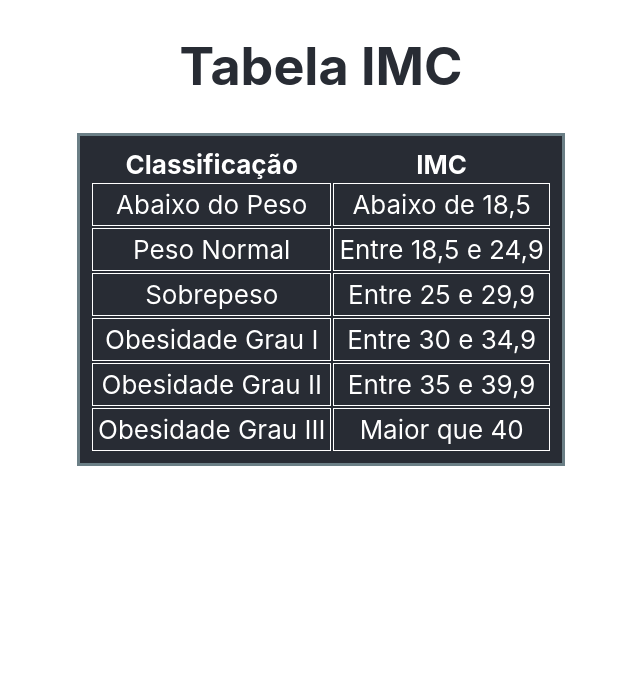
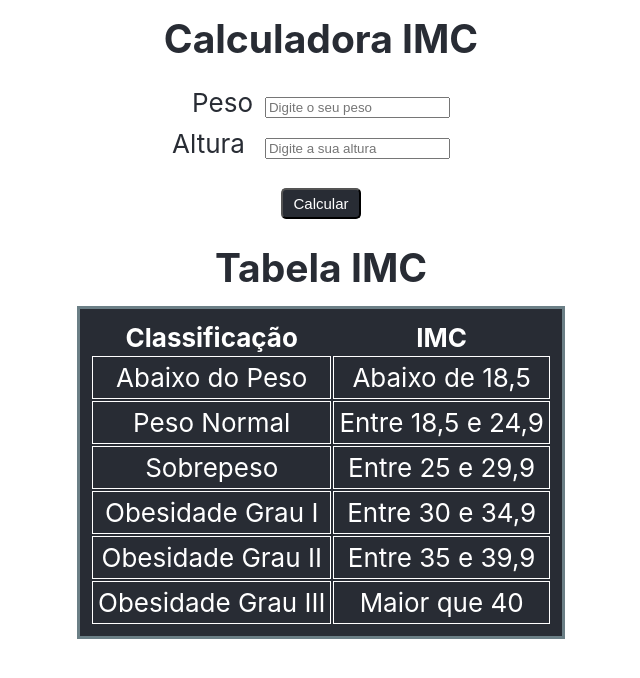
Before and after one commit to wagnermm/IMC, a React (Create React App) app in the folder imc-calculator/: page / in a window 1280 px wide. Shown: the top 678 px of the page, without its empty margins (319-959 px from the left). Built offline with nearby package versions, Linux system fonts and the light colour scheme.

Commit message:
ajustes components

```diff
--- a/imc-calculator/src/App.css
+++ b/imc-calculator/src/App.css
@@ -11,3 +11,7 @@
   font-size: calc(10px + 2vmin);
   color: #282c34;
 }
+
+h2 {
+  margin: 15px;
+}
--- a/imc-calculator/src/App.js
+++ b/imc-calculator/src/App.js
@@ -1,4 +1,7 @@
 import Table from './Components/Table/Table';
+import Weight from './Components/Weight/Weight';
+import Height from './Components/Height/Height';
+import Calc from './Components/Calc/Calc';
 
 import './App.css';
 
@@ -6,7 +9,11 @@ function App() {
   return (
     <div className="App">
       <header className="App-header">
-        <h1>Tabela IMC</h1>
+        <h2>Calculadora IMC</h2>
+        <Weight/>
+        <Height/>
+        <Calc/>
+        <h2>Tabela IMC</h2>
         <Table/>
       </header>
     </div>
--- a/imc-calculator/src/Components/Calc/Calc.css
+++ b/imc-calculator/src/Components/Calc/Calc.css
@@ -0,0 +1,18 @@
+.calcStyle {
+    margin-top: 5px;
+    margin-bottom: 10px;
+}
+
+.calcStyle button {
+    width: 80px;
+    padding: 5px;
+    font-size: 15px;
+    background-color: #282c34;
+    color: #fff;
+    border-radius: 5px;
+    cursor: pointer;
+}
+
+button:hover {
+    background-color: #202327;
+}
--- a/imc-calculator/src/Components/Calc/Calc.jsx
+++ b/imc-calculator/src/Components/Calc/Calc.jsx
@@ -0,0 +1,19 @@
+import React from "react";
+import { useState } from "react";
+
+import './Calc.css'
+
+function Calc() {
+    const [result, setResult] = useState();
+    function resultado(weight,height) {
+        setResult(weight/(height*height))
+    }
+    return(
+        <div className="calcStyle">
+            <button onClick={resultado}>Calcular</button>
+            <div>{result}</div>
+        </div>
+    )
+}
+
+export default Calc
--- a/imc-calculator/src/Components/Height/Height.css
+++ b/imc-calculator/src/Components/Height/Height.css
@@ -0,0 +1,3 @@
+.heightField input {
+    margin: 0px 20px 20px 20px;
+}
--- a/imc-calculator/src/Components/Height/Height.jsx
+++ b/imc-calculator/src/Components/Height/Height.jsx
@@ -0,0 +1,18 @@
+import React from "react";
+import { useState } from "react";
+
+import './Height.css'
+
+function Height() {
+    const [height, setHeight] = useState();
+    return(
+        <div className="heightField">
+            <label>Altura</label>
+            <input type="text" placeholder="Digite a sua altura" value={height} onRateChange={function(ent) {
+                setHeight(ent.target.value);
+            }} />
+        </div>
+    )
+}
+
+export default Height;
--- a/imc-calculator/src/Components/Table/Table.jsx
+++ b/imc-calculator/src/Components/Table/Table.jsx
@@ -46,4 +46,4 @@ function Table() {
     )
 }
 
-export default Table
+export default Table;
--- a/imc-calculator/src/Components/Weight/Weight.css
+++ b/imc-calculator/src/Components/Weight/Weight.css
@@ -0,0 +1,3 @@
+.weightField input {
+    margin: 20px 0 10px 12px;
+}
--- a/imc-calculator/src/Components/Weight/Weight.jsx
+++ b/imc-calculator/src/Components/Weight/Weight.jsx
@@ -0,0 +1,18 @@
+import React from "react";
+import { useState } from "react";
+
+import './Weight.css';
+
+function Weight() {
+    const [weight, setWeight] = useState();
+    return(
+        <div className="weightField">
+            <label>Peso</label>
+            <input type="text" placeholder="Digite o seu peso" value={weight} oneChange={function(ent) {
+                setWeight(ent.target.value);
+            }} />
+        </div>
+    )
+}
+
+export default Weight;
```
